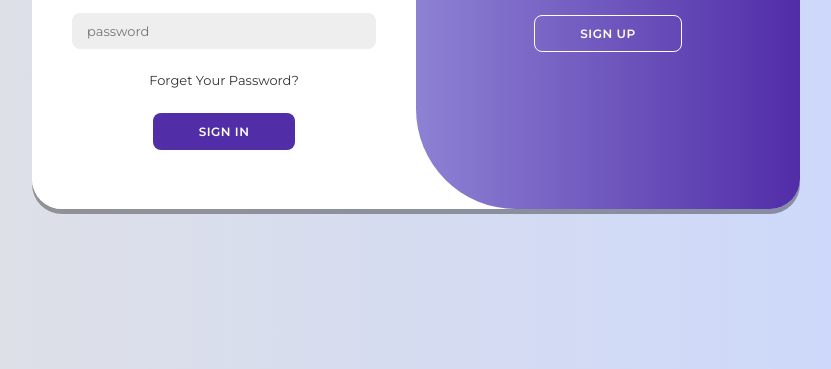
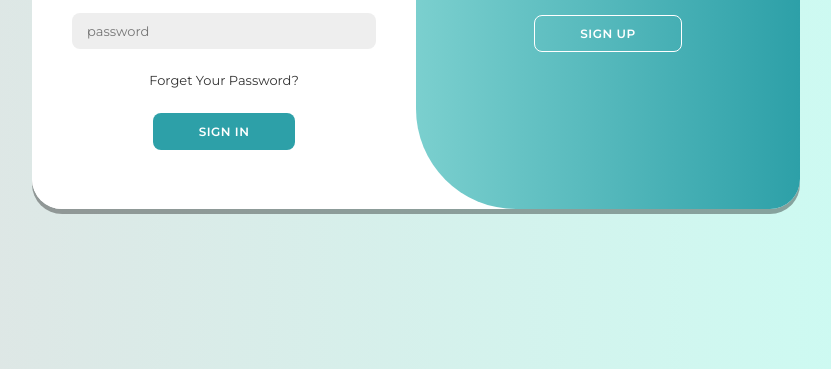
Before and after one commit to IamAssiaAjdaai/Login, a plain HTML site: page index.html in a window 1280 px wide. Shown: the part 431-800 px from the top of the page, without its empty margins (224-1055 px from the left). Drawn offline with Linux system fonts and the light colour scheme.

Commit message:
Change color

```diff
--- a/style.css
+++ b/style.css
@@ -1,8 +1,8 @@
 @import url('https://fonts.googleapis.com/css2?family=Montserrat:ital,wght@0,100..900;1,100..900&display=swap');
 :root{
-    --primarycolor:#c9d6ff;
+    --primarycolor:#c9fff5;
     --secondorycolor:#e2e2e2;
-    --thirdcolor:#512da8;
+    --thirdcolor:#2da0a8;
 }
 *{
     margin: 0;
```
